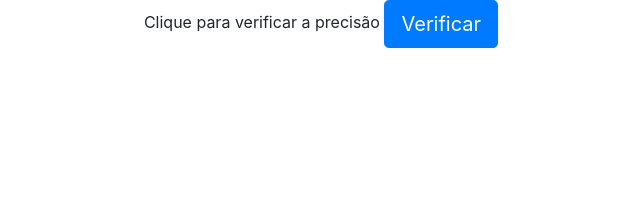
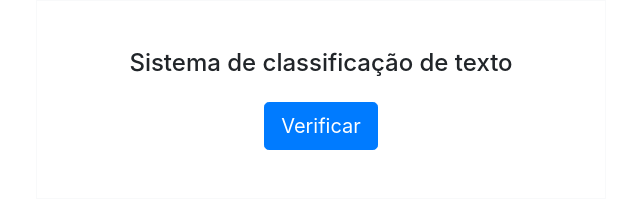
Before and after one commit to Jthnn/projeto-docker, a plain HTML site: page web/index.html in a window 1280 px wide. Shown: the whole page, without its empty margins (319-959 px from the left). Drawn offline with nearby package versions, Linux system fonts and the light colour scheme.

Commit message:
Add files via upload

```diff
--- a/web/index.html
+++ b/web/index.html
@@ -1,16 +1,15 @@
 <html>
     <head>
         <meta charset="utf-8">
-        <title>Teste de Classificador</title>
+        <title>Sistema de classificação de texto</title>
         <link rel="stylesheet" href="https://stackpath.bootstrapcdn.com/bootstrap/4.5.0/css/bootstrap.min.css">
     </head>
     <body>
         <div class="container">
 
             <div class="row justify-content-md-center">
-                <div class="form-group">
-                    <label class="control-label">Clique para verificar a precisão</label>
-
+                <div class="col col-lg-6 text-center border border-light p-5">
+                    <p class="h4 mb-4">Sistema de classificação de texto</p>
 
                     <button class="btn btn-primary btn-lg" type="button" onclick="returnValue()">Verificar</button>
 
@@ -27,6 +26,9 @@
                             console.log(precisao);
                         }
                     </script>
+                </div>
+            </div>
+        </div>
 
     </body>
 </html>
```
Lines whose indentation alone changed are shown as unchanged.
